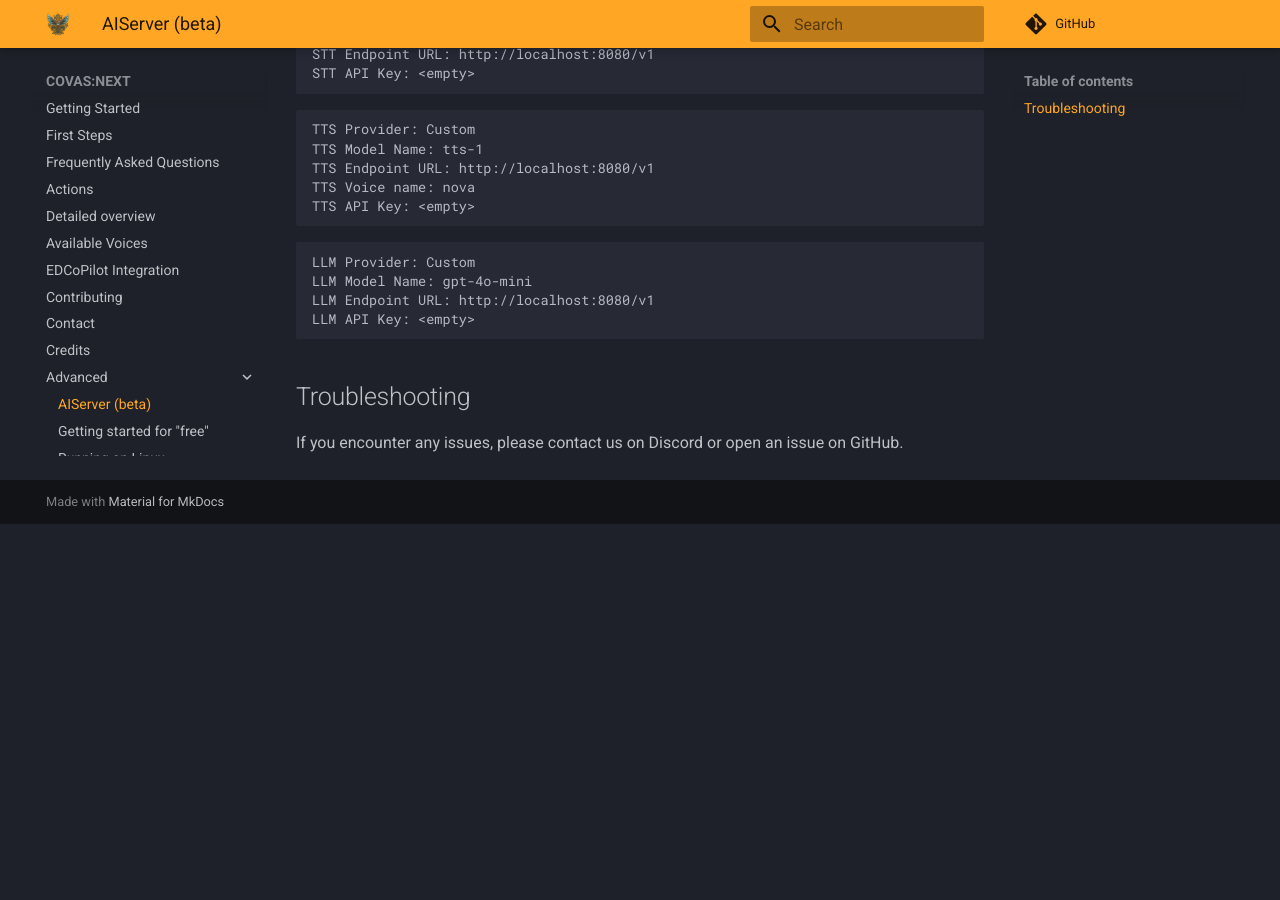
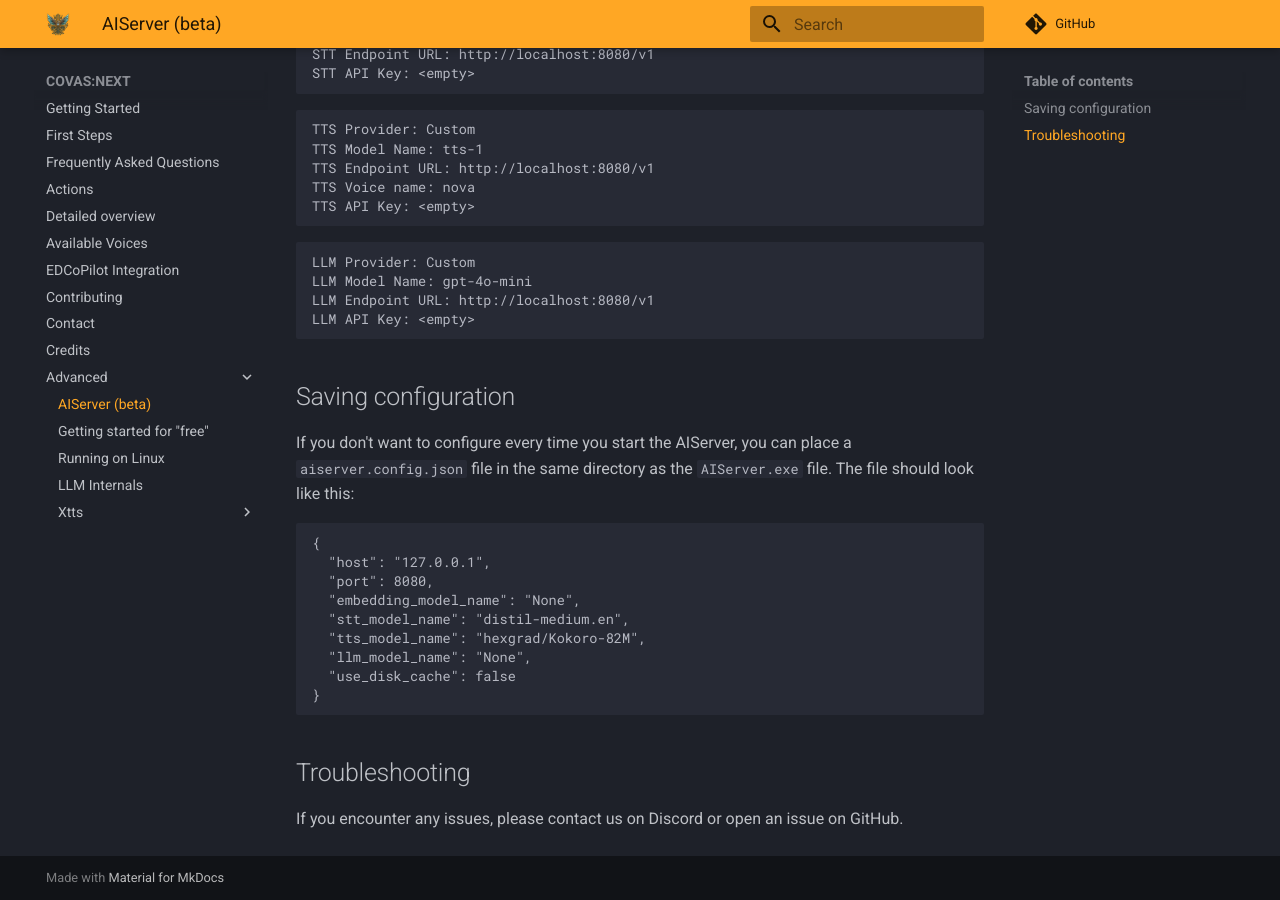
Before and after one commit to RatherRude/Elite-Dangerous-AI-Integration, an MkDocs documentation site: the page built from docs/advanced/AIServer.md, in a window 1280 px wide and 900 px high, scrolled down 989 px. Built offline with MkDocs 1.6.1 and Material for MkDocs 9.7.7, drawn with Linux system fonts in a browser that asks for light colours; comment, search, counter and statistics services are not loaded; before the commit the page ends 1513 px from its top, so only the background shows below that.

Commit message:
chore(docs): document aiserver.config.json

````diff
--- a/docs/advanced/AIServer.md
+++ b/docs/advanced/AIServer.md
@@ -51,6 +51,21 @@
 LLM API Key: <empty>
 ```
 
+## Saving configuration
+
+If you don't want to configure every time you start the AIServer, you can place a `aiserver.config.json` file in the same directory as the `AIServer.exe` file. The file should look like this:
+```
+{
+  "host": "127.0.0.1",
+  "port": 8080,
+  "embedding_model_name": "None",
+  "stt_model_name": "distil-medium.en",
+  "tts_model_name": "hexgrad/Kokoro-82M",
+  "llm_model_name": "None",
+  "use_disk_cache": false
+}
+```
+
 ## Troubleshooting
 
 If you encounter any issues, please contact us on Discord or open an issue on GitHub.
````
